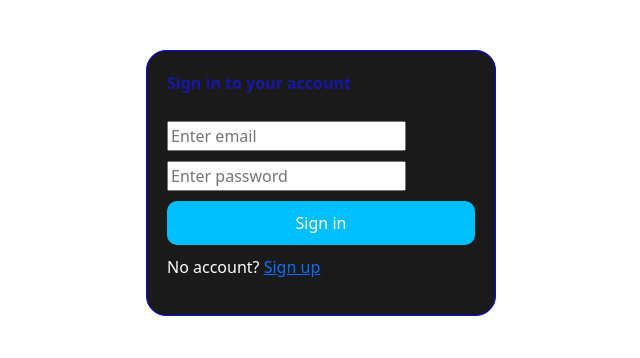
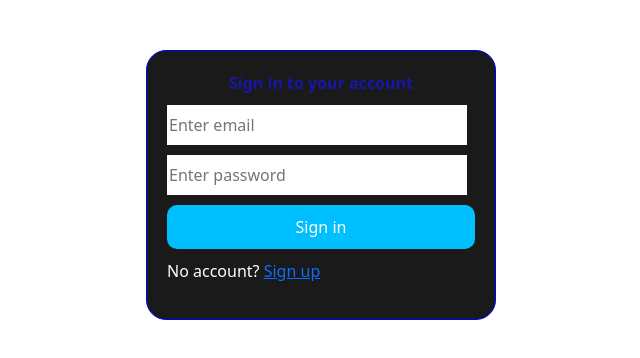
Before and after one commit to ismailibrahim5242/correct, a React (Vite) app: page /signin in a window 1280 px wide. Shown: the top 358 px of the page, without its empty margins (319-959 px from the left). Built offline with nearby package versions, Linux system fonts and the light colour scheme.

Commit message:
updating

```diff
--- a/src/App.css
+++ b/src/App.css
@@ -12,6 +12,10 @@
     border: 1px solid #333;
   }
 
+
+  .form-title{
+    margin: auto;
+  }
   .title {
     font-size: 28px;
     font-weight: 600;
@@ -21,6 +25,12 @@
     align-items: center;
     padding-left: 30px;
     color: #00bfff;
+  }
+
+  #inp9{
+    width: 300px;
+    border: 3px;
+    height: 5vh;
   }
 
   .title::before {
--- a/src/App.jsx
+++ b/src/App.jsx
@@ -8,6 +8,7 @@ import Signup from "./Component/Signup/Signup";
 import AdminSignin from "./Component/Staff/AdminSignin";
 import Course from "./Component/Course/Course";
 import Faq from "./Component/Faq/Faq";
+import Dashboard from "./Component/Dashboard/Dashboard";
 function App() {
   return (
     <>
@@ -24,6 +25,7 @@ function App() {
         <Route path="/AdminSignin" element={<AdminSignin/>} />
         <Route path="/Course" element={<Course/>} />
         <Route path="/Faq" element={<Faq/>} />
+        <Route path="/Dashboard" element={<Dashboard/>} />
 
       </Routes>
     </>
--- /dev/null
+++ b/src/Component/Dashboard/Dashboard.jsx
@@ -0,0 +1,9 @@
+import React from 'react'
+
+const Dashboard = () => {
+  return (
+    <div>WELCOME TO DASHBOARD</div>
+  )
+}
+
+export default Dashboard
--- a/src/Component/Signin/Signin.jsx
+++ b/src/Component/Signin/Signin.jsx
@@ -1,9 +1,18 @@
-import React from 'react';
+import React, { useState } from 'react';
 import { useFormik } from 'formik';
 import * as Yup from 'yup';
-import { Link } from 'react-router-dom';
+import { Link, useNavigate } from 'react-router-dom';
 
 const Signin = () => {
+  const [errorMessage, setErrorMessage] = useState(''); // To display any sign-in errors
+  const navigate = useNavigate(); // To redirect after successful login
+
+  // Function to get saved signup data from localStorage
+  const getSavedUserData = () => {
+    const savedValues = localStorage.getItem('signupForm');
+    return savedValues ? JSON.parse(savedValues) : null;
+  };
+
   // Formik hook for form state, validation, and handling submission
   const formik = useFormik({
     initialValues: {
@@ -19,9 +28,22 @@ const Signin = () => {
         .required('Password is required')
     }),
     onSubmit: (values) => {
-      // Handle successful submission (e.g., sign in logic)
-      alert('Signin successful!');
-      console.log(values);
+      const savedUserData = getSavedUserData();
+
+      // Check if there is any saved data in localStorage
+      if (savedUserData) {
+        const { email, password } = savedUserData;
+
+        // Validate user input against the stored data
+        if (values.email === email && values.password === password) {
+          alert('Signin successful!');
+          navigate('/Dashboard'); // Redirect to dashboard or another page after sign-in
+        } else {
+          setErrorMessage('Invalid email or password');
+        }
+      } else {
+        setErrorMessage('No user found. Please sign up first.');
+      }
     }
   });
 
@@ -32,6 +54,7 @@ const Signin = () => {
 
         <div className="input-container">
           <input
+           id='inp9'
             type="email"
             name="email"
             placeholder="Enter email"
@@ -48,6 +71,7 @@ const Signin = () => {
 
         <div className="input-container">
           <input
+          id='inp9'
             type="password"
             name="password"
             placeholder="Enter password"
@@ -62,6 +86,8 @@ const Signin = () => {
           ) : null}
         </div>
 
+        {errorMessage && <div className="error">{errorMessage}</div>}
+
         <button className="submit" type="submit">Sign in</button>
 
         <p className="signup-link">
--- a/src/Component/Signup/Signup.jsx
+++ b/src/Component/Signup/Signup.jsx
@@ -1,18 +1,27 @@
-import React from 'react';
+import React, { useEffect } from 'react';
 import { useFormik } from 'formik';
 import * as Yup from 'yup';
-import { Link } from 'react-router-dom';
+import { Link, useNavigate } from 'react-router-dom';
 
 const Signup = () => {
-  // Formik hook for managing form state and handling submission
-  const formik = useFormik({
-    initialValues: {
+
+  const navigate = useNavigate(); // Initialize the navigate hook
+
+  // Function to retrieve data from localStorage
+  const getInitialValues = () => {
+    const savedValues = localStorage.getItem('signupForm');
+    return savedValues ? JSON.parse(savedValues) : {
       firstName: '',
       lastName: '',
       email: '',
       password: '',
       confirmPassword: ''
-    },
+    };
+  };
+
+  // Formik hook for managing form state and handling submission
+  const formik = useFormik({
+    initialValues: getInitialValues(),
     validationSchema: Yup.object({
       firstName: Yup.string().required('First name is required'),
       lastName: Yup.string().required('Last name is required'),
@@ -25,16 +34,28 @@ const Signup = () => {
         .required('Confirm password is required')
     }),
     onSubmit: (values) => {
-      // Handle form submission
+      // Save form data to localStorage on form submission
+      localStorage.setItem('signupForm', JSON.stringify(values));
       alert('Signup successful!');
-      console.log(values);
+
+      // Redirect to sign-in page
+      navigate('/signin');
+    },
+  });
+
+  // Pre-fill form inputs with data from localStorage when the component mounts
+  useEffect(() => {
+    const savedValues = localStorage.getItem('signupForm');
+    if (savedValues) {
+      const parsedValues = JSON.parse(savedValues);
+      formik.setValues(parsedValues);
     }
-  });
+  }, []);
 
   return (
     <>
       <form className="form" onSubmit={formik.handleSubmit}>
-        <p className="title">Register </p>
+        <p className="title">Register</p>
         <p className="message">Signup now and get full access to our app.</p>
 
         <div className="flex">
```
Also changed, not shown: 1 other file (tests, documents, lock files or other folders).
